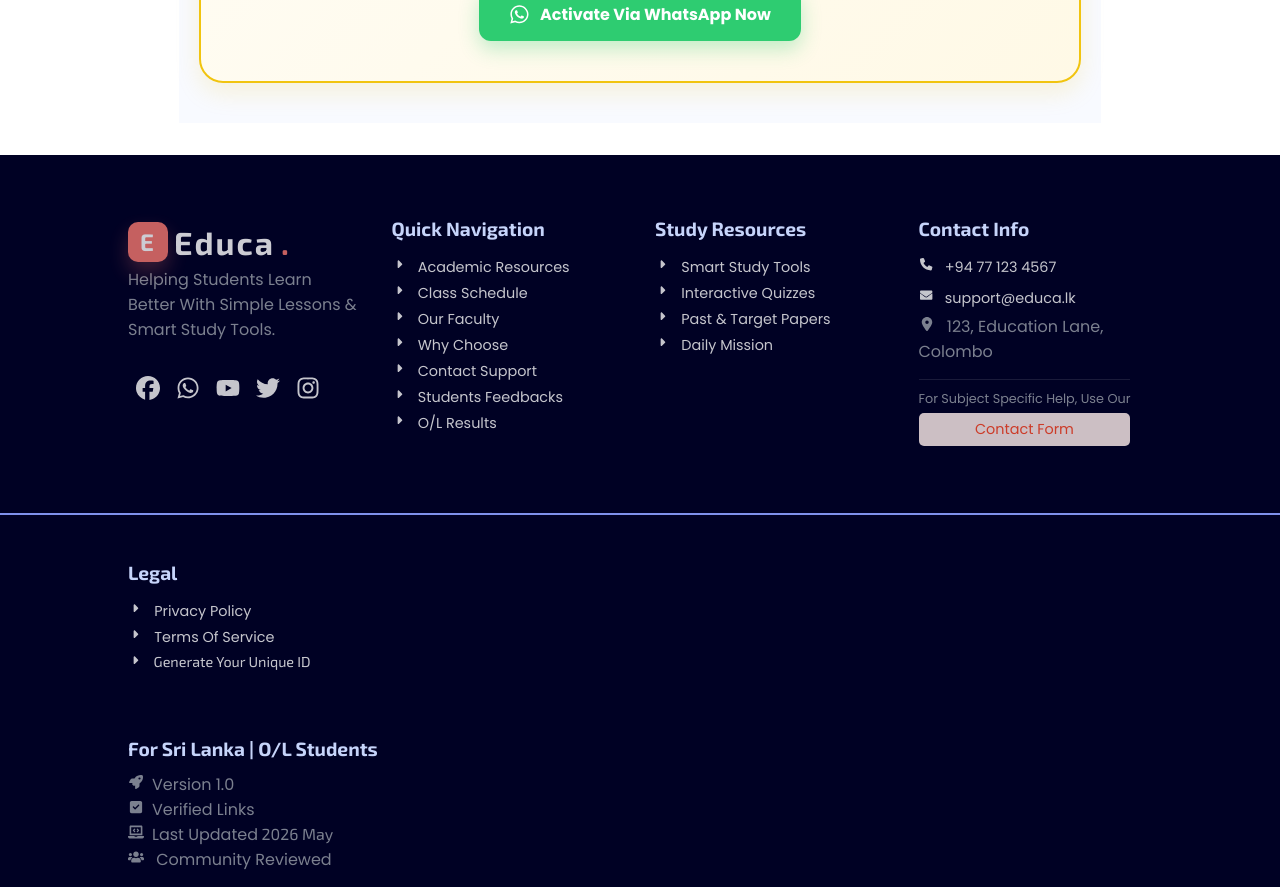
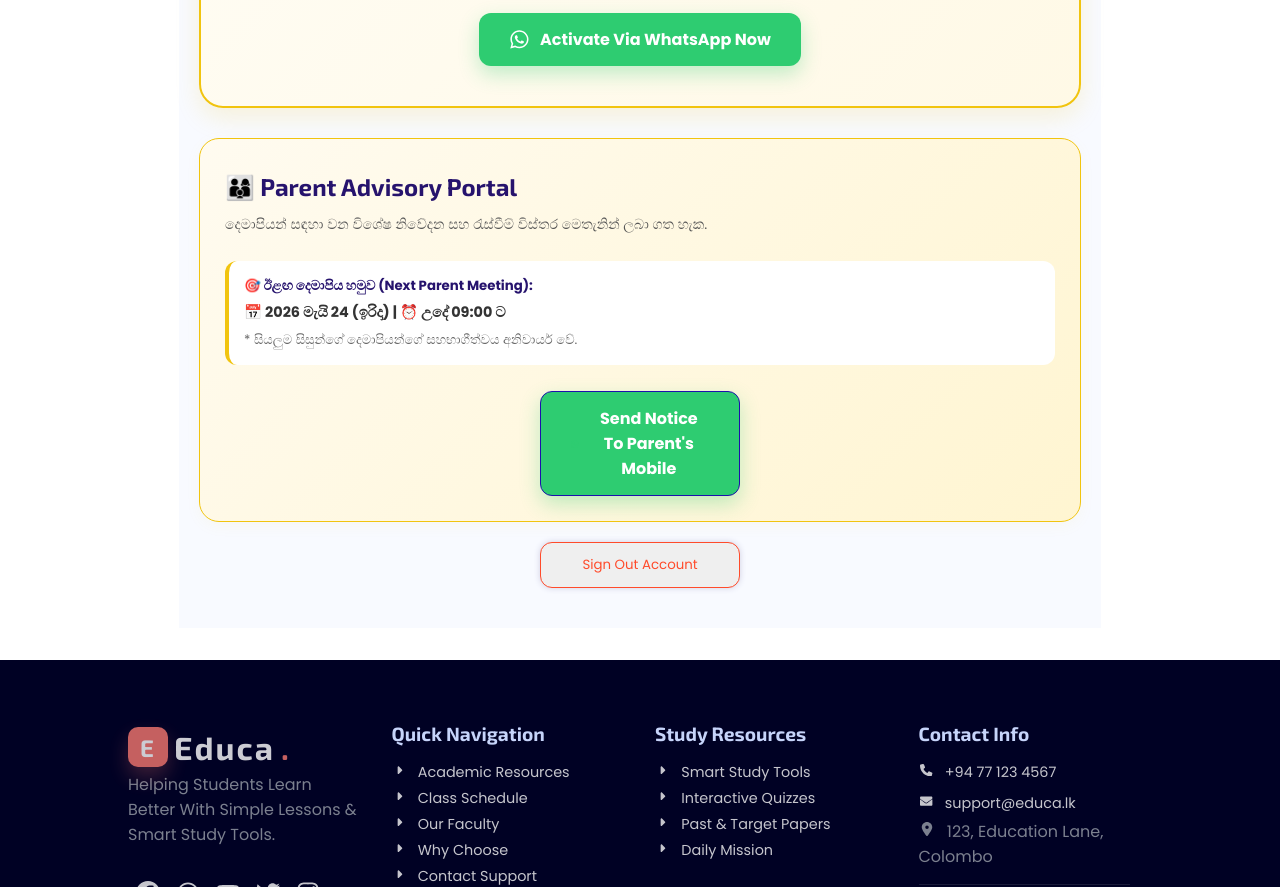
Before and after one commit to lakshan-beast/Educa-OL-Learning-Platform, a React (Vite) app: page /dashboard in a window 1280 px wide. Shown: the part 1640-2527 px from the top of the page. Built offline with nearby package versions, Linux system fonts and the light colour scheme; sample sign-in values are in the browser's storage.

Commit message:
Add Parent Advisory Portal section to Dashboard with meeting details and WhatsApp contact

```diff
--- a/src/pages/Dashboard.jsx
+++ b/src/pages/Dashboard.jsx
@@ -265,8 +265,9 @@ const Dashboard = () => {
           }}>
           <h2>{getGreeting()}, Student!</h2>
           <p style={{ opacity: 0.8, marginTop: "5px", fontSize: "0.95rem" }}>
-            ID: {studentId} | Grade 11 - 2026 O/L Batch
+            Your ID: {studentId}
           </p>
+          <span> Grade 11 - 2026 O/L Batch</span>
           <p
             style={{
               marginTop: "15px",
@@ -717,9 +718,9 @@ const Dashboard = () => {
                   fontSize: "0.92rem",
                   lineHeight: "1.6",
                 }}>
-                ඔබේ O/L විෂයන් 9යේම පේපර් ලකුණු තනි තනිව ප්‍රස්තාරගත (Line
-                Graph) කරමින්, වැරදුණු දුර්වලතා නිරීක්ෂණය කළ හැකි ලංකාවේ ප්‍රථම
-                ස්මාර්ට් පද්ධතිය සක්‍රිය කරගන්න.
+                Activate Sri Lanka's first smart system that can track your
+                mistakes and weaknesses by graphing your paper scores for all 9
+                of your O/L subjects individually (Line Graph).
               </p>
 
               {/* විශේෂ දීමනාව */}
@@ -789,10 +790,109 @@ const Dashboard = () => {
         </div>
         {/* ================================================================ */}
 
-        {/* <div>
-          <ScoreAnalytics />{" "}
-        </div> */}
+        {/* 👨‍👩‍👦 PARENT ADVISORY PORTAL */}
+        <div
+          className="card-container parent-portal-card"
+          style={{
+            background: "linear-gradient(135deg, #fffbf0 0%, #fff5d1 100%)",
+            padding: "25px",
+            borderRadius: "20px",
+            marginTop: "30px",
+            border: "1px solid #f1c40f",
+            boxShadow: "0 4px 15px rgba(241,196,15,0.05)",
+          }}>
+          <h3
+            style={{
+              color: "#26136d",
+              display: "flex",
+              alignItems: "center",
+              gap: "10px",
+            }}>
+            👨‍👩‍👦 Parent Advisory Portal
+          </h3>
+          <p
+            style={{
+              fontSize: "0.88rem",
+              color: "#555",
+              margin: "5px 0 20px",
+            }}>
+            දෙමාපියන් සඳහා වන විශේෂ නිවේදන සහ රැස්වීම් විස්තර මෙතැනින් ලබා ගත
+            හැක.
+          </p>
+
+          <div
+            style={{
+              background: "white",
+              padding: "15px",
+              borderRadius: "12px",
+              borderLeft: "4px solid #f1c40f",
+              marginBottom: "20px",
+            }}>
+            <h5 style={{ margin: "0 0 5px", color: "#26136d" }}>
+              🎯 ඊළඟ දෙමාපිය හමුව (Next Parent Meeting):
+            </h5>
+            <p
+              style={{
+                margin: 0,
+                fontSize: "0.9rem",
+                color: "#333",
+                fontWeight: "bold",
+              }}>
+              📅 2026 මැයි 24 (ඉරිදා) | ⏰ උදේ 09:00 ට
+            </p>
+            <p
+              style={{ margin: "5px 0 0", fontSize: "0.82rem", color: "#666" }}>
+              * සියලුම සිසුන්ගේ දෙමාපියන්ගේ සහභාගීත්වය අනිවාර්ය වේ.
+            </p>
+          </div>
+
+          {/* 📲 දෙමාපියන්ගේ WhatsApp එකට කෙලින්ම Class Progress එක යවන බටන් එක */}
+          <a
+            href={`https://wa.me/94740130305?text=Hello%20Sir,%20I%20want%20to%20activate%20the%20Educa%20Premium%20Progress%20Tracker.%20My%20Student%20ID%20is:%20${studentId}`}
+            target="_blank"
+            rel="noopener noreferrer"
+            className="browse-btn"
+            style={{
+              // display: "inline-flex",
+              // alignItems: "center",
+              // gap: "10px",
+              // padding: "10px 20px",
+              // borderRadius: "10px",
+              // textDecoration: "none",
+              // color: "#26136d",
+              // borderColor: "#f1c40f",
+              // fontWeight: "bold",
+
+              background: "#2ecc71",
+              color: "white",
+              padding: "14px 30px",
+              borderRadius: "12px",
+              display: "inline-flex",
+              alignItems: "center",
+              gap: "10px",
+              fontWeight: "bold",
+              textDecoration: "none",
+              boxShadow: "0 8px 20px rgba(46,204,113,0.3)",
+            }}>
+            <FaWhatsapp style={{ color: "#2ecc71" }} /> Send Notice to Parent's
+            Mobile
+          </a>
+        </div>
       </div>
+
+      <button
+        onClick={handleLogout}
+        className="browse-btn"
+        style={{
+          width: "100%",
+          marginTop: "20px",
+          padding: "12px",
+          borderRadius: "12px",
+          borderColor: "#ff4b2b",
+          color: "#ff4b2b",
+        }}>
+        Sign Out Account
+      </button>
     </div>
     // </div>
   );
```
